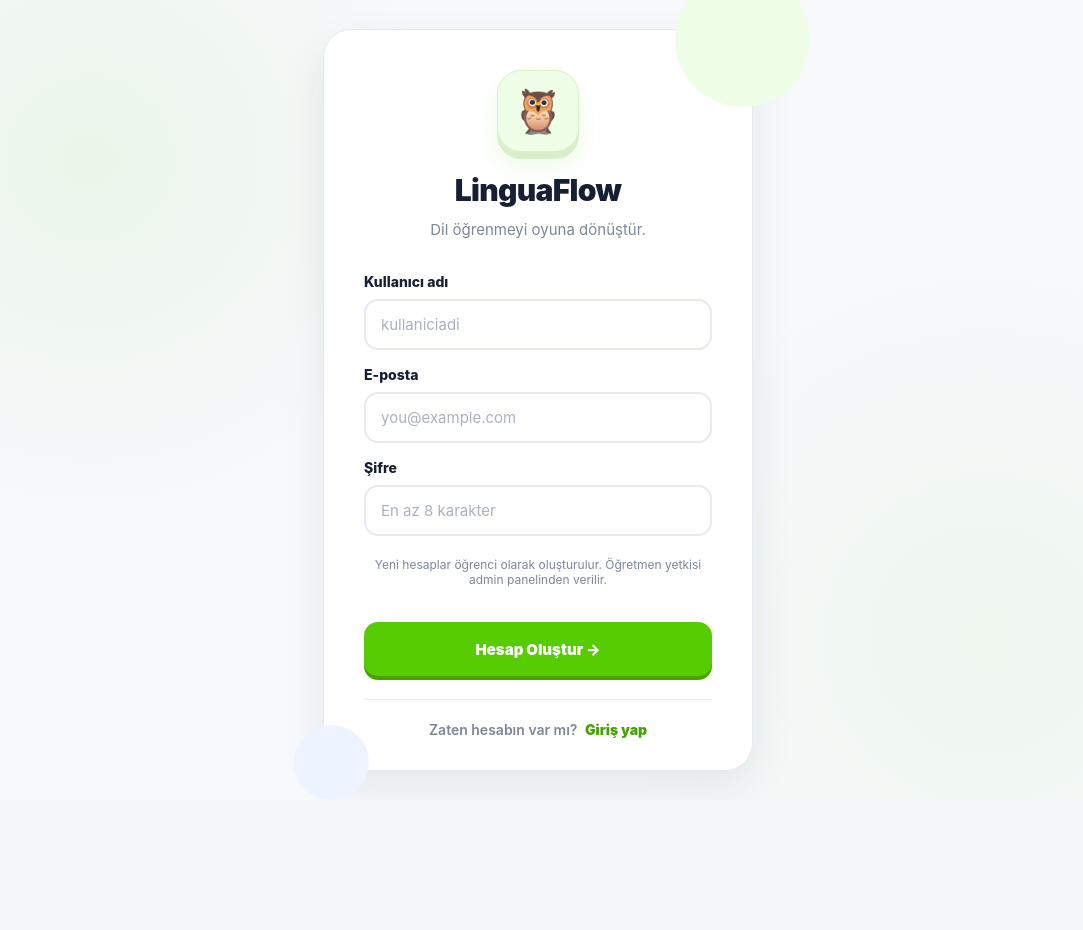
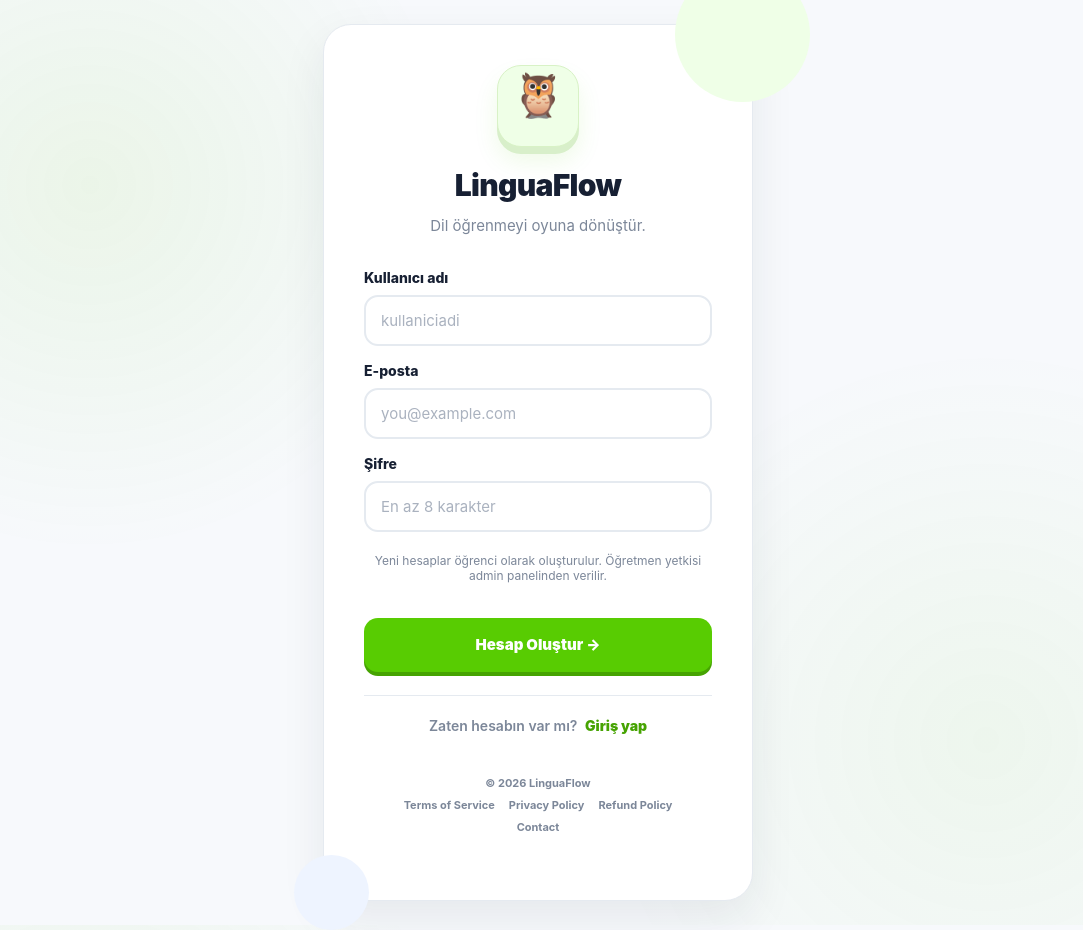
Before and after one commit to Bulutaltundis/LinguaFlow, a FastAPI app: page /auth/register in a window 1280 px wide. Shown: the whole page, without its empty margins (102-1185 px from the left). Before the commit the page ends 774 px from the top, so only its background shows below. Run offline with FastAPI, Linux system fonts and the light colour scheme.

Commit message:
Made legal pages acsesible from login and register pages.

```diff
--- a/app/templates/auth/register.html
+++ b/app/templates/auth/register.html
@@ -8,6 +8,11 @@
     >
 
     <title>LinguaFlow — Kayıt Ol</title>
+
+    <link
+        rel="stylesheet"
+        href="{{ url_for('static', path='css/app.css') }}"
+    >
 
 
 <style>
@@ -56,6 +61,23 @@ body {
         system-ui,
         sans-serif;
 }
+
+.site-footer {
+    width: min(430px, 100%);
+    margin-top: 18px;
+    display: flex;
+    flex-wrap: wrap;
+    justify-content: center;
+    gap: 8px 14px;
+    color: var(--muted);
+    font-size: 11px;
+    font-weight: 700;
+    text-align: center;
+}
+
+.site-footer nav { display: flex; flex-wrap: wrap; justify-content: center; gap: 8px 14px; }
+.site-footer a { color: var(--muted); text-decoration: none; }
+.site-footer a:hover { color: var(--green-dark); }
 
 .card {
     width: 100%;
@@ -433,6 +455,15 @@ button:active {
         </a>
     </div>
 
+        <footer class="site-footer">
+            <span>© 2026 LinguaFlow</span>
+            <nav aria-label="Legal and contact links">
+                <a href="/terms">Terms of Service</a>
+                <a href="/privacy">Privacy Policy</a>
+                <a href="/refund">Refund Policy</a>
+                <a href="/contact">Contact</a>
+            </nav>
+        </footer>
 </div>
 
 </body>
```
Also changed, not shown: app/templates/auth/login.html (+31 -0 lines).
